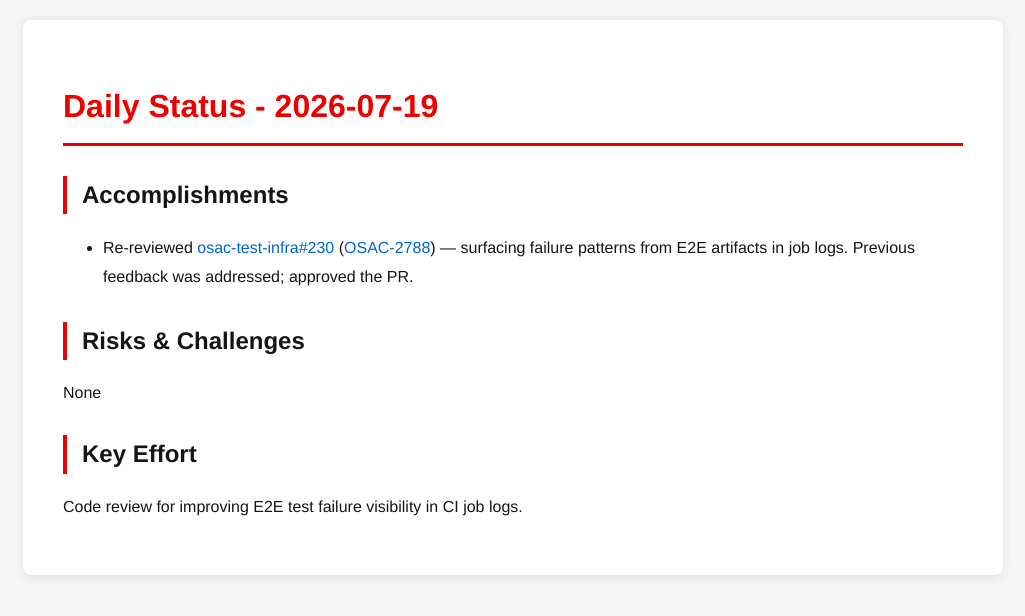
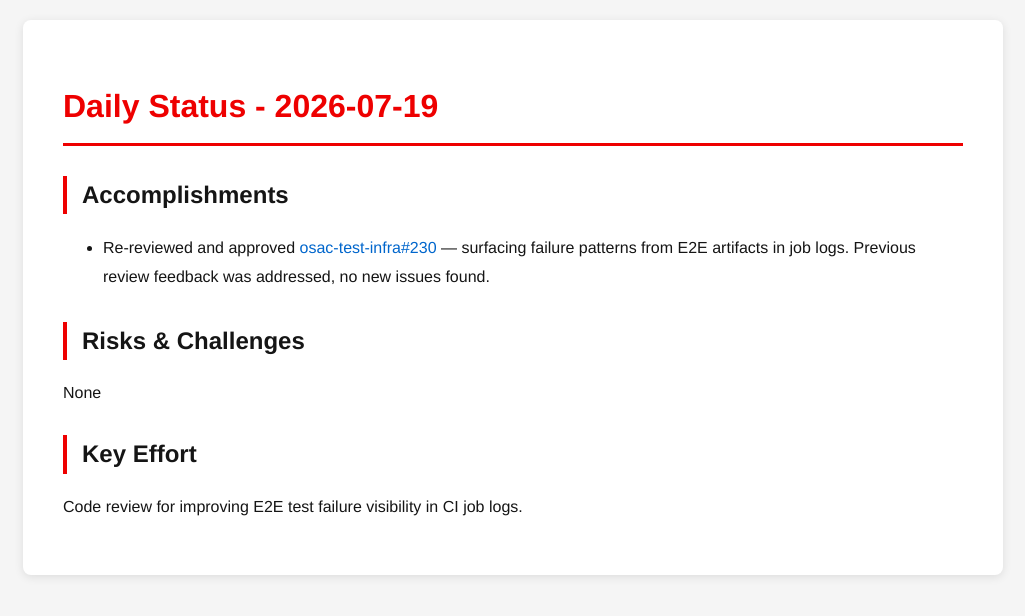
Before and after one commit to tzvatot/daily-status, a Jekyll site: the page built from 2026-07-19.md, in a window 1280 px wide. Shown: the top 616 px of the page, without its empty margins (127-1152 px from the left). Built offline with Jekyll 4.4.1, drawn with Linux system fonts in a browser that asks for light colours.

Commit message:
Daily status update - 2026-07-19

```diff
--- a/2026-07-19.md
+++ b/2026-07-19.md
@@ -7,7 +7,7 @@ date: 2026-07-19
 # Daily Status - 2026-07-19
 
 ## Accomplishments
-- Re-reviewed [osac-test-infra#230](https://github.com/osac-project/osac-test-infra/pull/230) ([OSAC-2788](https://redhat.atlassian.net/browse/OSAC-2788)) — surfacing failure patterns from E2E artifacts in job logs. Previous feedback was addressed; approved the PR.
+- Re-reviewed and approved [osac-test-infra#230](https://github.com/osac-project/osac-test-infra/pull/230) — surfacing failure patterns from E2E artifacts in job logs. Previous review feedback was addressed, no new issues found.
 
 ## Risks & Challenges
 None
```
